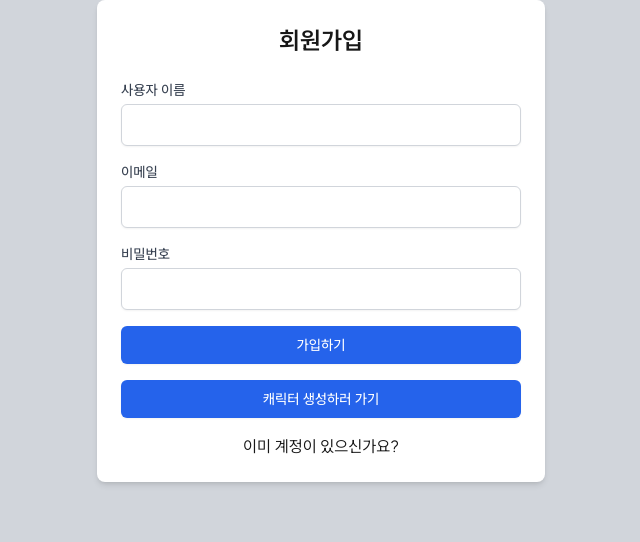
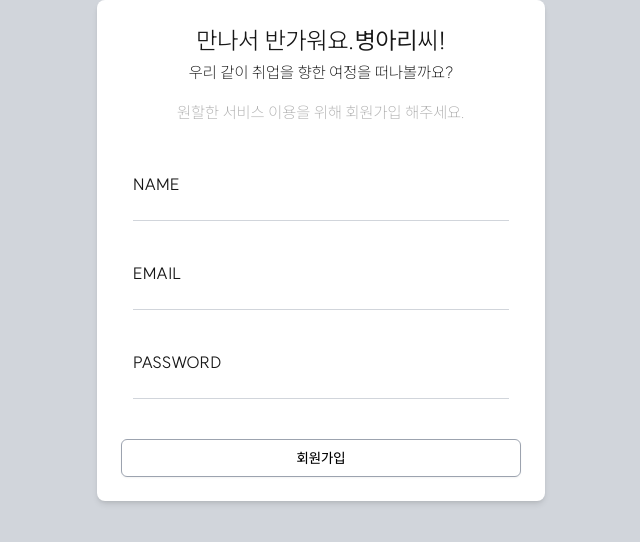
Before and after one commit to choichangyeon/ChickMate, a Next.js app: page /auth/sign-up in a window 1280 px wide. Shown: the top 542 px of the page, without its empty margins (319-959 px from the left). Built offline with nearby package versions, Linux system fonts and the light colour scheme.

Commit message:
refactor:#17 auth-form 리팩토링

```diff
--- a/src/features/auth/sign-up/sign-up-auth-form.tsx
+++ b/src/features/auth/sign-up/sign-up-auth-form.tsx
@@ -1,13 +1,15 @@
 'use client';
 
 import { PATH } from '@/constants/path-constant';
-import Link from 'next/link';
 import { useRouter } from 'next/navigation';
 import { postSignUp } from './api/client-services';
 import { AUTH_MESSAGE } from '@/constants/message-constants';
 import { z } from 'zod';
+import { useForm } from 'react-hook-form';
+import { zodResolver } from '@hookform/resolvers/zod';
+import AuthInput from '@/components/common/auth-input';
 
-const schema = z.object({
+export const schema = z.object({
   name: z
     .string()
     .trim()
@@ -22,23 +24,25 @@ const schema = z.object({
     .regex(/[^a-zA-Z0-9]/, AUTH_MESSAGE.VALIDATION.PASSWORD_SPECIAL_CHAR),
 });
 
+export type FormData = z.infer<typeof schema>;
+
 const SignUpAuthForm = () => {
+  const {
+    register,
+    handleSubmit,
+    formState: { errors },
+  } = useForm<FormData>({
+    resolver: zodResolver(schema),
+    mode: 'onBlur',
+    defaultValues: { name: '', email: '', password: '' } as FormData,
+  });
   const router = useRouter();
 
-  const handleSubmit = async (e: React.FormEvent<HTMLFormElement>) => {
-    e.preventDefault();
-
-    const formData = new FormData(e.target as HTMLFormElement);
-
-    const sign_up_data = {
-      email: String(formData.get('email')),
-      password: String(formData.get('password')),
-      name: String(formData.get('name')),
-    };
+  const onSubmit = async (data: FormData) => {
     try {
-      await postSignUp(sign_up_data);
+      await postSignUp(data as Required<FormData>);
       router.push(PATH.AUTH.SIGN_IN);
-      alert('회원 가입에 성공하셨습니다.');
+      alert(AUTH_MESSAGE.RESULT.SIGN_UP_SUCCESS);
     } catch (error) {
       alert(error);
     }
@@ -46,58 +50,22 @@ const SignUpAuthForm = () => {
 
   return (
     <div className='mx-auto w-full max-w-md rounded-lg bg-white p-6 shadow-md'>
-      <h2 className='mb-6 text-center text-2xl font-bold'>회원가입</h2>
-      <form className='space-y-4' onSubmit={handleSubmit}>
-        <div>
-          <label htmlFor='username' className='mb-1 block text-sm font-medium text-gray-700'>
-            사용자 이름
-          </label>
-          <input
-            id='name'
-            name='name'
-            type='text'
-            className='w-full rounded-md border border-gray-300 px-3 py-2 shadow-sm focus:outline-none focus:ring-2 focus:ring-blue-500'
-            required
-          />
-        </div>
-
-        <div>
-          <label htmlFor='email' className='mb-1 block text-sm font-medium text-gray-700'>
-            이메일
-          </label>
-          <input
-            id='email'
-            name='email'
-            type='email'
-            className='w-full rounded-md border border-gray-300 px-3 py-2 shadow-sm focus:outline-none focus:ring-2 focus:ring-blue-500'
-            required
-          />
-        </div>
-        <div>
-          <label htmlFor='password' className='mb-1 block text-sm font-medium text-gray-700'>
-            비밀번호
-          </label>
-          <input
-            id='password'
-            name='password'
-            type='password'
-            className='w-full rounded-md border border-gray-300 px-3 py-2 shadow-sm focus:outline-none focus:ring-2 focus:ring-blue-500'
-            required
-          />
-        </div>
+      <h1 className='mb-1 text-center text-2xl font-light'>
+        만나서 반가워요.<span className='font-normal'>병아리</span>씨!
+      </h1>
+      <h2 className='mb-4 text-center font-extralight'>우리 같이 취업을 향한 여정을 떠나볼까요?</h2>
+      <h3 className='text-center font-extralight text-black/30 mb-10'>원할한 서비스 이용을 위해 회원가입 해주세요.</h3>
+      <form onSubmit={handleSubmit(onSubmit)}>
+        <AuthInput label='NAME' id='name' register={register} error={errors.name} type='text' />
+        <AuthInput label='EMAIL' id='email' register={register} error={errors.email} type='email' />
+        <AuthInput label='PASSWORD' id='password' register={register} error={errors.password} type='password' />
         <button
           type='submit'
-          className='w-full rounded-md border border-transparent bg-blue-600 px-4 py-2 text-sm font-medium text-white shadow-sm hover:bg-blue-700 focus:outline-none focus:ring-2 focus:ring-blue-500 focus:ring-offset-2 disabled:bg-blue-300'
+          className='w-full rounded-md border border-gray-400 bg-blue-white px-4 py-2 text-sm font-medium text-black shadow-sm mt-2'
         >
-          가입하기
-        </button>
-        <button className='w-full rounded-md border border-transparent bg-blue-600 px-4 py-2 text-sm font-medium text-white shadow-sm hover:bg-blue-700 focus:outline-none focus:ring-2 focus:ring-blue-500 focus:ring-offset-2 disabled:bg-blue-300'>
-          <Link href={PATH.AUTH.CHARACTER}>캐릭터 생성하러 가기</Link>
+          회원가입
         </button>
       </form>
-      <div className='mt-4 flex flex-col gap-2 text-center'>
-        <Link href={PATH.AUTH.SIGN_IN}>이미 계정이 있으신가요?</Link>
-      </div>
     </div>
   );
 };
```
